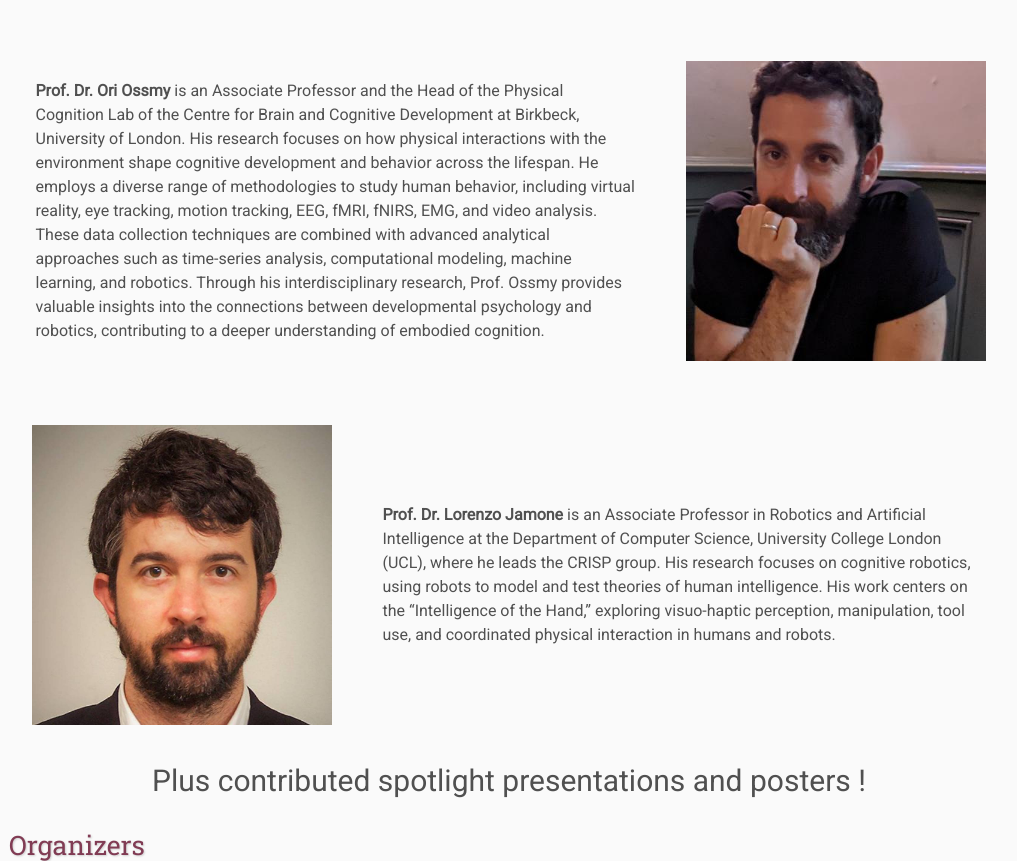
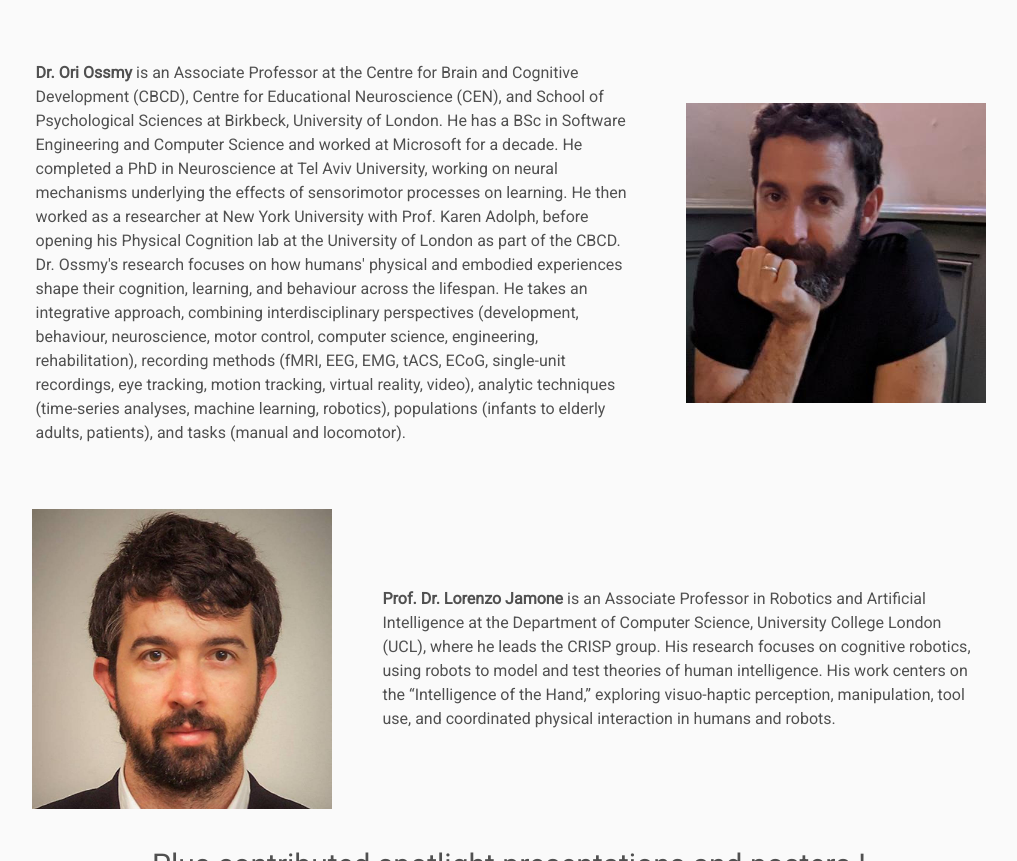
Before and after one commit to deco-icdl-2025/deco-icdl-2025.github.io, a plain HTML site: page index.html in a window 1280 px wide. Shown: the part 1832-2693 px from the top of the page, without its empty margins (131-1148 px from the left). Drawn offline with Linux system fonts and the light colour scheme.

Commit message:
Update Ori Ossmy's bio

```diff
--- a/index.html
+++ b/index.html
@@ -146,21 +146,28 @@
         <tr>
             <td class="speaker_text">
                 <p>
-                    <b>Prof. Dr. Ori Ossmy</b> is an Associate Professor and the
-                    Head of the Physical Cognition Lab of the Centre for Brain
-                    and Cognitive Development at Birkbeck, University of London.
-                    His research focuses on how physical interactions with the
-                    environment shape cognitive development and behavior across
-                    the lifespan. He employs a diverse range of methodologies to
-                    study human behavior, including virtual reality, eye
-                    tracking, motion tracking, EEG, fMRI, fNIRS, EMG, and video
-                    analysis. These data collection techniques are combined with
-                    advanced analytical approaches such as time-series analysis,
-                    computational modeling, machine learning, and robotics.
-                    Through his interdisciplinary research, Prof. Ossmy provides
-                    valuable insights into the connections between developmental
-                    psychology and robotics, contributing to a deeper
-                    understanding of embodied cognition.
+                    <b>Dr. Ori Ossmy</b> is an Associate Professor at the Centre
+                    for Brain and Cognitive Development (CBCD), Centre for
+                    Educational Neuroscience (CEN), and School of Psychological
+                    Sciences at Birkbeck, University of London. He has a BSc in
+                    Software Engineering and Computer Science and worked at
+                    Microsoft for a decade. He completed a PhD in Neuroscience
+                    at Tel Aviv University, working on neural mechanisms
+                    underlying the effects of sensorimotor processes on
+                    learning. He then worked as a researcher at New York
+                    University with Prof. Karen Adolph, before opening his
+                    Physical Cognition lab at the University of London as part
+                    of the CBCD. Dr. Ossmy's research focuses on how humans'
+                    physical and embodied experiences shape their cognition,
+                    learning, and behaviour across the lifespan. He takes an
+                    integrative approach, combining interdisciplinary
+                    perspectives (development, behaviour, neuroscience, motor
+                    control, computer science, engineering, rehabilitation),
+                    recording methods (fMRI, EEG, EMG, tACS, ECoG, single-unit
+                    recordings, eye tracking, motion tracking, virtual reality,
+                    video), analytic techniques (time-series analyses, machine
+                    learning, robotics), populations (infants to elderly adults,
+                    patients), and tasks (manual and locomotor).
                 </p>
             </td>
             <td class="speaker_image">
```
